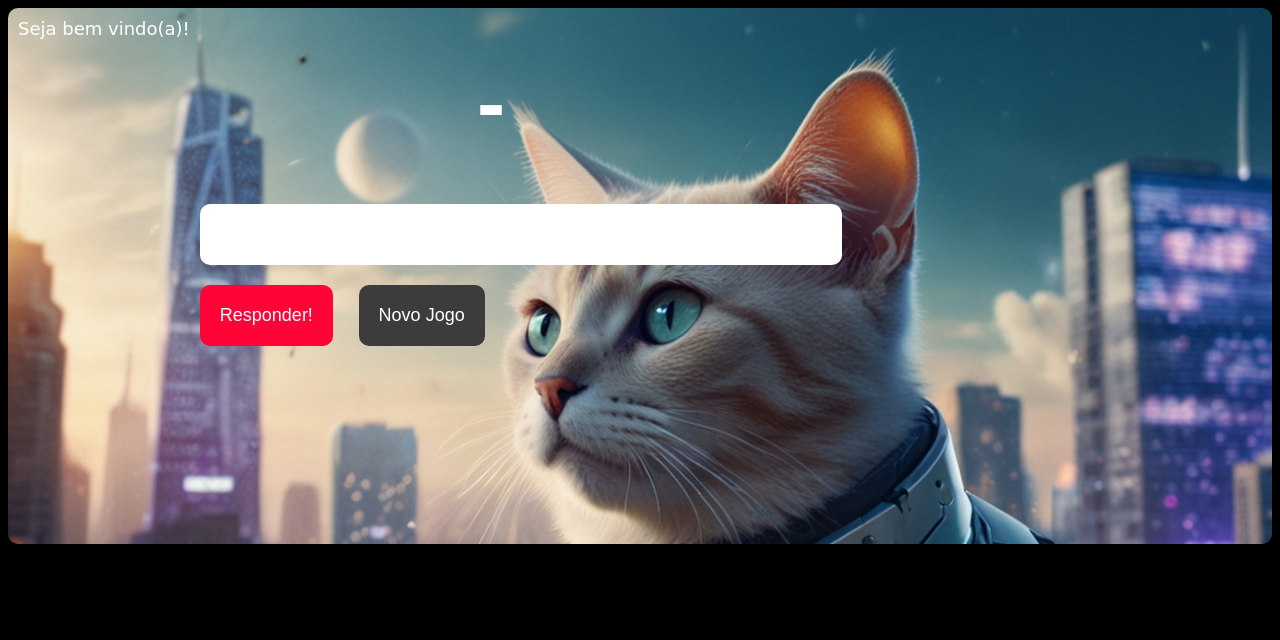
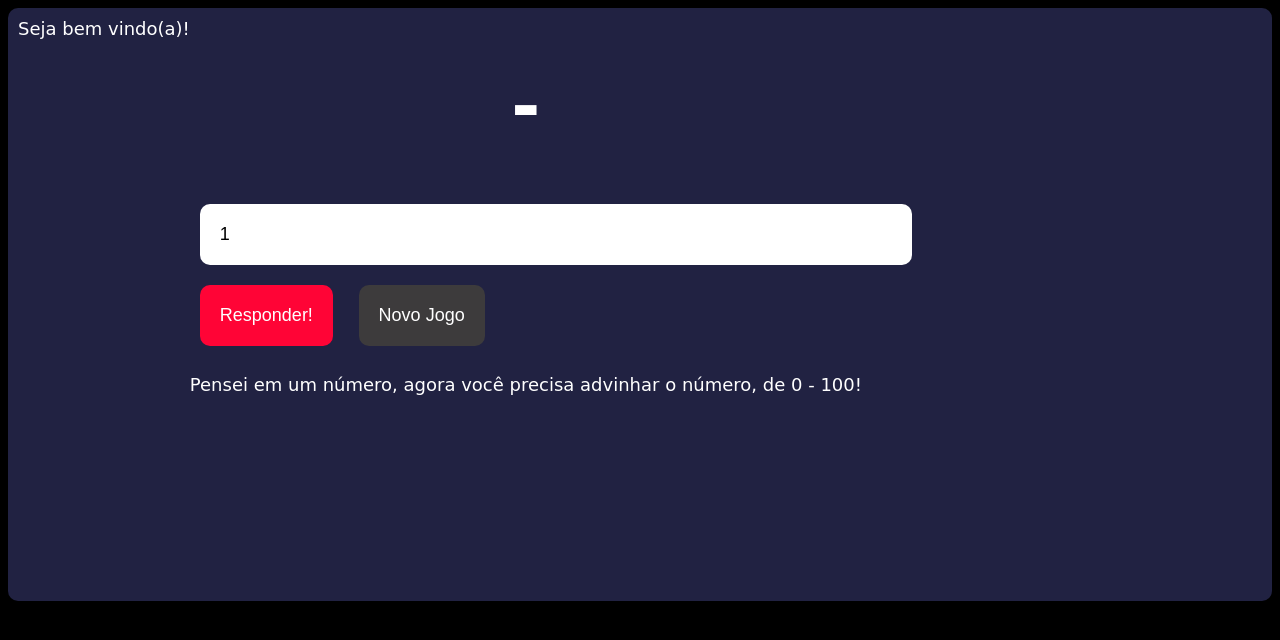
Before and after one commit to MarllonSantos/AulasJS-gameJS, a plain HTML site: page index.html in a window 1280 px wide. Drawn offline with Linux system fonts and the light colour scheme; a web font is replaced by a local one.

Commit message:
Ajustado cores e mensagens

```diff
--- a/app.js
+++ b/app.js
@@ -28,7 +28,7 @@ function chutar() {
   }
   let numeroChute = document.querySelector("input").value;
   console.log(`Numero chutado: ${numeroChute}`);
-  let mensagem = numeroChute > numeroSecreto ? 'É menor!' : 'É maior!';
+  let mensagem = numeroChute > numeroSecreto ? 'O número é menor! <' : 'O número é maior! >';
   atualizarTexto('h1', mensagem);
 
   if (numeroChute == "") {
--- a/index.html
+++ b/index.html
@@ -11,9 +11,10 @@
       Seja bem vindo(a)!
       <div class="game">
         <h1 class="chute">-</h1>
-        <input type="number" />
+        <input type="number" value="1"/>
         <button onclick="chutar()">Responder!</button>
         <button onclick="novoNumero()" class="ajuda">Novo Jogo</button>
+        <p>Pensei em um número, agora você precisa advinhar o número, de 0 - 100!</p>
         <div id="alertSucess">
           <h3><strong>Parabéns!</strong> você acertou!</h3>
 
--- a/style.css
+++ b/style.css
@@ -10,10 +10,7 @@ body{
 }
 
 .content{
-    background-image: url(/img/Default_futuristic_cat_on_city_to_background_1.jpg);
-    background-position: top center;
-    background-repeat: no-repeat;
-    background-size: cover;
+    background-color: rgb(33, 34, 66);
     display: flex;
     border-radius: 10px;
     padding: 10px;
```
